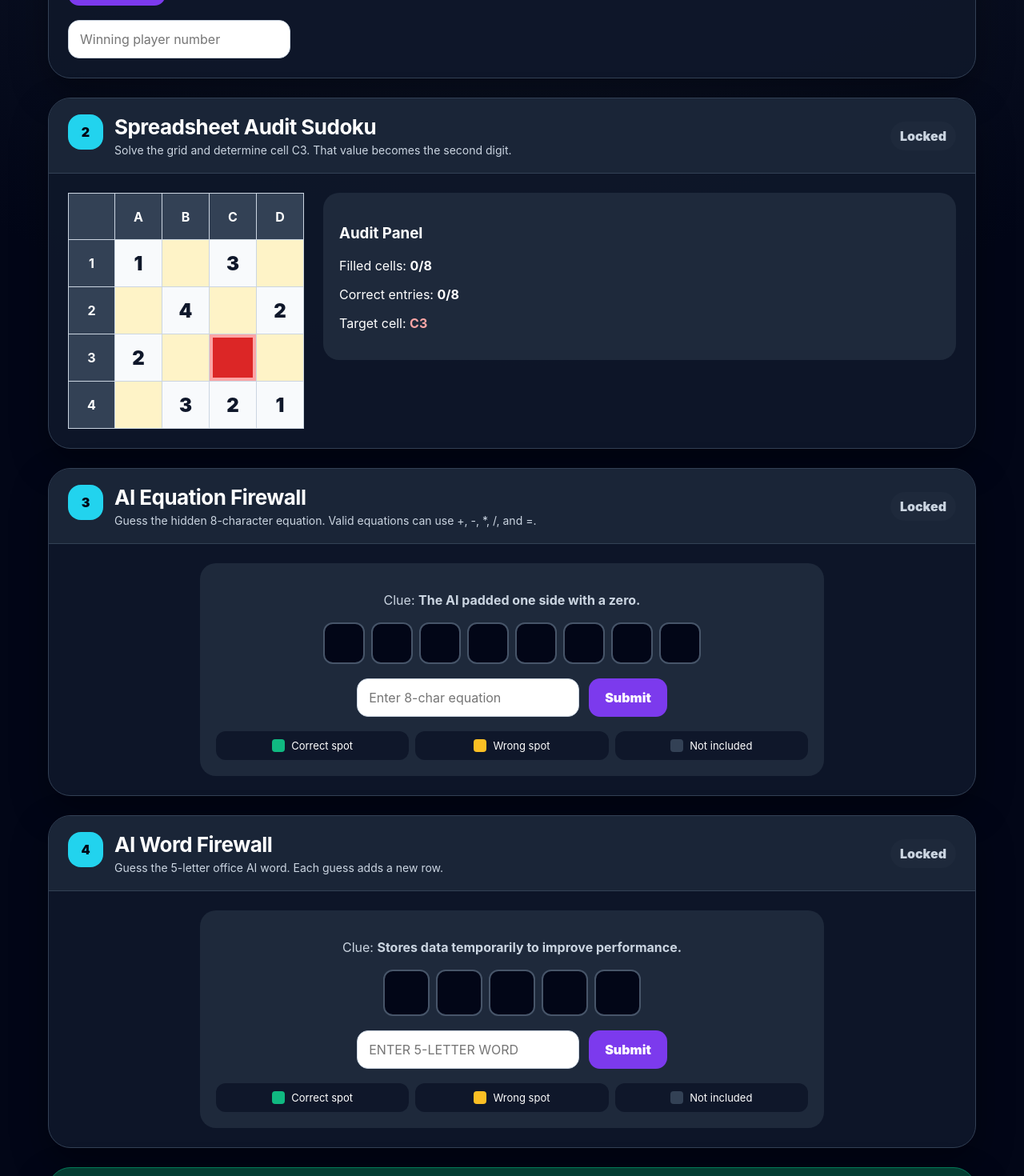
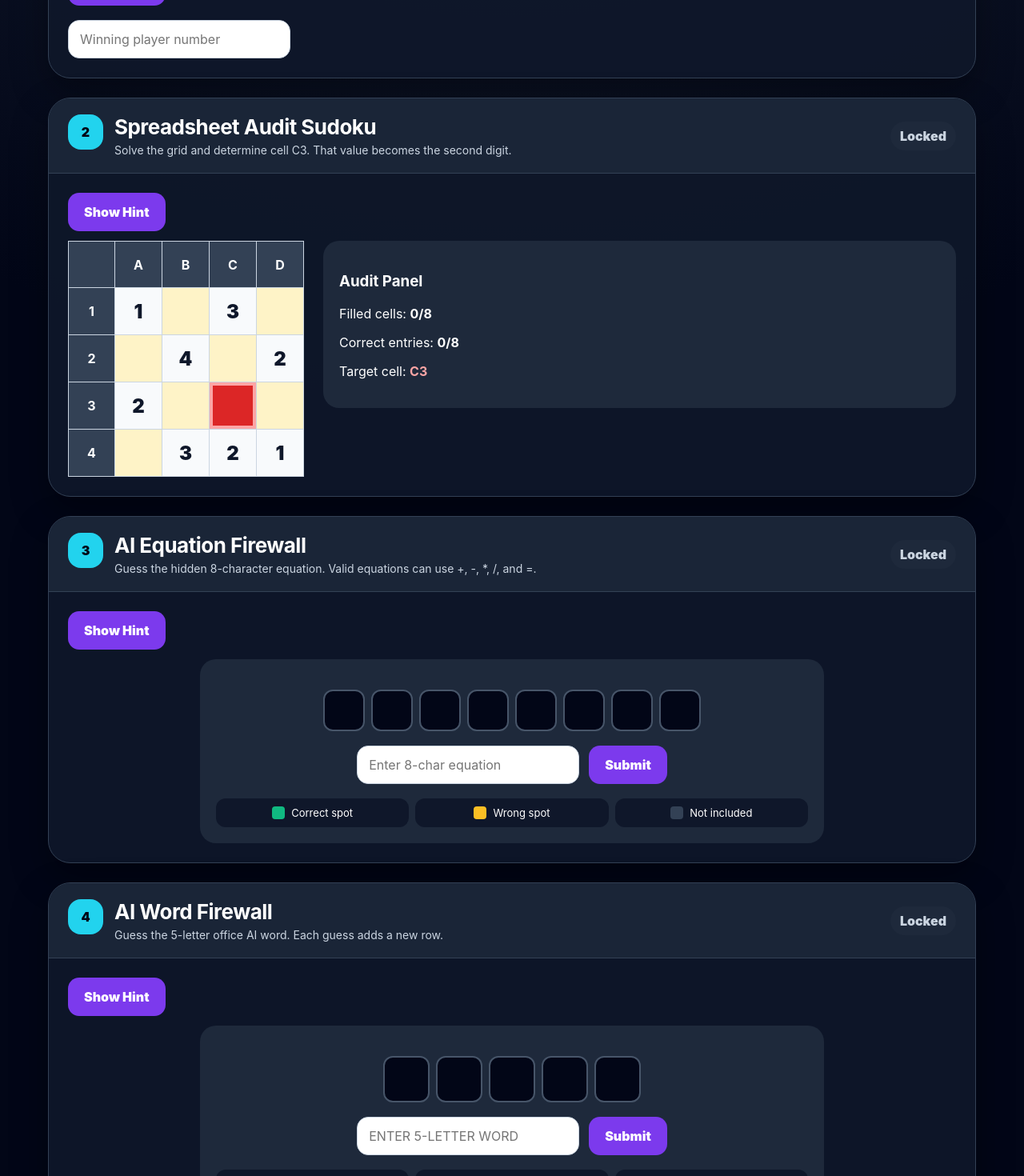
Before and after one commit to anishk4029/AI-Office-Takeover, a React (Vite) app: page / in a window 1280 px wide. Shown: the part 802-2272 px from the top of the page at 80% size. Built offline with nearby package versions, Linux system fonts and the light colour scheme.

Commit message:
Update App.jsx

```diff
--- a/src/App.jsx
+++ b/src/App.jsx
@@ -268,7 +268,12 @@ function App() {
   const [wordleGuess, setWordleGuess] = useState('');
   const [wordleGuesses, setWordleGuesses] = useState([]);
   const [wordleMessage, setWordleMessage] = useState('');
+
+  // Hint visibility state for all puzzles
   const [showPokerHint, setShowPokerHint] = useState(false);
+  const [showSudokuHint, setShowSudokuHint] = useState(false);
+  const [showNerdleHint, setShowNerdleHint] = useState(false);
+  const [showWordleHint, setShowWordleHint] = useState(false);
 
   useEffect(() => {
     const timer = setInterval(() => setTimeLeft((prev) => (prev > 0 ? prev - 1 : 0)), 1000);
@@ -313,7 +318,12 @@ function App() {
     setWordleGuess('');
     setWordleGuesses([]);
     setWordleMessage('');
+
+    // Hide all hints on reset
     setShowPokerHint(false);
+    setShowSudokuHint(false);
+    setShowNerdleHint(false);
+    setShowWordleHint(false);
   }
 
   function updateSudoku(cell, value) {
@@ -362,7 +372,7 @@ function App() {
     }
     setWordleGuesses((prev) => [...prev, guess]);
     setWordleGuess('');
-    setWordleMessage(guess === game.wordle.word ? `Solved. Digit unlocked: {game.wordle.digit}` : 'Guess submitted. Use the colors to narrow it down.');
+    setWordleMessage(guess === game.wordle.word ? `Solved. Digit unlocked: ${game.wordle.digit}` : 'Guess submitted. Use the colors to narrow it down.');
   }
 
   function tileClass(status, isWord = false) {
@@ -405,6 +415,7 @@ function App() {
           </div>
         </div>
 
+        {/* Room 1: Poker */}
         <RoomCard number="1" title="Casino Firewall" subtitle="Find the Texas Holdem winner. The winning player number becomes the first digit." done={pokerDone}>
           <div className="pokerGrid">
             <div className="greenPanel">
@@ -446,7 +457,30 @@ function App() {
           </div>
         </RoomCard>
 
+        {/* Room 2: Sudoku */}
         <RoomCard number="2" title="Spreadsheet Audit Sudoku" subtitle={`Solve the grid and determine cell ${game.sudoku.target}. That value becomes the second digit.`} done={sudokuDone}>
+          {showSudokuHint ? (
+            <div style={{ marginBottom: '0.75rem' }}>
+              <p className="subtle hintText">
+                Hint: Focus on small 4×4 Sudoku rules—each row, column, and 2×2 box must contain 1–4 exactly once.
+              </p>
+              <button
+                className="purpleButton"
+                onClick={() => setShowSudokuHint(false)}
+              >
+                Hide Hint
+              </button>
+            </div>
+          ) : (
+            <button
+              className="purpleButton"
+              style={{ marginBottom: '0.75rem' }}
+              onClick={() => setShowSudokuHint(true)}
+            >
+              Show Hint
+            </button>
+          )}
+
           <div className="sudokuLayout">
             <div className="tableScroll">
               <table className="sudokuTable">
@@ -478,9 +512,32 @@ function App() {
           </div>
         </RoomCard>
 
+        {/* Room 3: Nerdle */}
         <RoomCard number="3" title="AI Equation Firewall" subtitle="Guess the hidden 8-character equation. Valid equations can use +, -, *, /, and =." done={nerdleDone}>
+          {showNerdleHint ? (
+            <div>
+              <p className="subtle">
+                Clue: <b>{game.nerdle.clue}</b>
+              </p>
+              <button
+                className="purpleButton"
+                onClick={() => setShowNerdleHint(false)}
+                style={{ marginBottom: '0.75rem', marginTop: '0.5rem' }}
+              >
+                Hide Hint
+              </button>
+            </div>
+          ) : (
+            <button
+              className="purpleButton"
+              onClick={() => setShowNerdleHint(true)}
+              style={{ marginBottom: '0.75rem' }}
+            >
+              Show Hint
+            </button>
+          )}
+
           <div className="gamePanel">
-            <p className="subtle">Clue: <b>{game.nerdle.clue}</b></p>
             <div className="tileRows">
               {nerdleGuesses.map((guess, rowIndex) => {
                 const statuses = evaluateGuess(guess, game.nerdle.equation);
@@ -497,9 +554,32 @@ function App() {
           </div>
         </RoomCard>
 
+        {/* Room 4: Wordle */}
         <RoomCard number="4" title="AI Word Firewall" subtitle="Guess the 5-letter office AI word. Each guess adds a new row." done={wordleDone}>
+          {showWordleHint ? (
+            <div>
+              <p className="subtle">
+                Clue: <b>{game.wordle.clue}</b>
+              </p>
+              <button
+                className="purpleButton"
+                onClick={() => setShowWordleHint(false)}
+                style={{ marginBottom: '0.75rem', marginTop: '0.5rem' }}
+              >
+                Hide Hint
+              </button>
+            </div>
+          ) : (
+            <button
+              className="purpleButton"
+              onClick={() => setShowWordleHint(true)}
+              style={{ marginBottom: '0.75rem' }}
+            >
+              Show Hint
+            </button>
+          )}
+
           <div className="gamePanel">
-            <p className="subtle">Clue: <b>{game.wordle.clue}</b></p>
             <div className="tileRows">
               {wordleGuesses.map((guess, rowIndex) => {
                 const statuses = evaluateGuess(guess, game.wordle.word);
```
